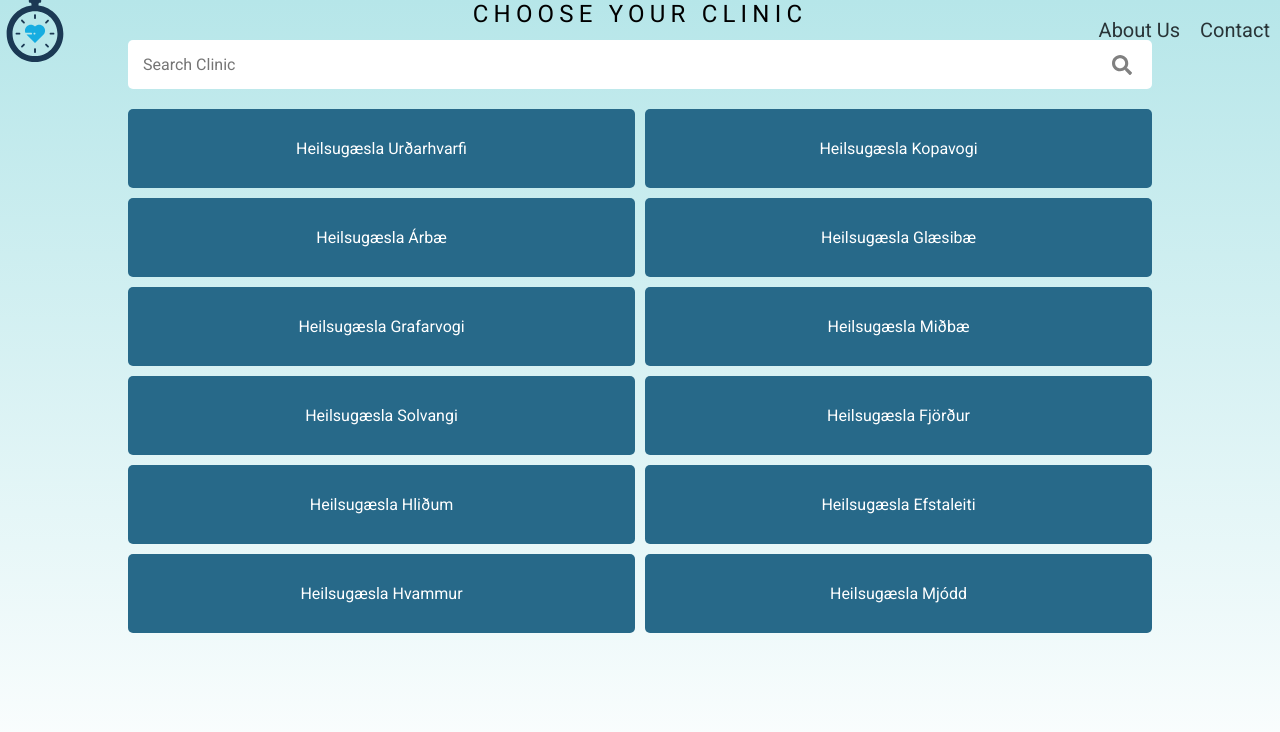
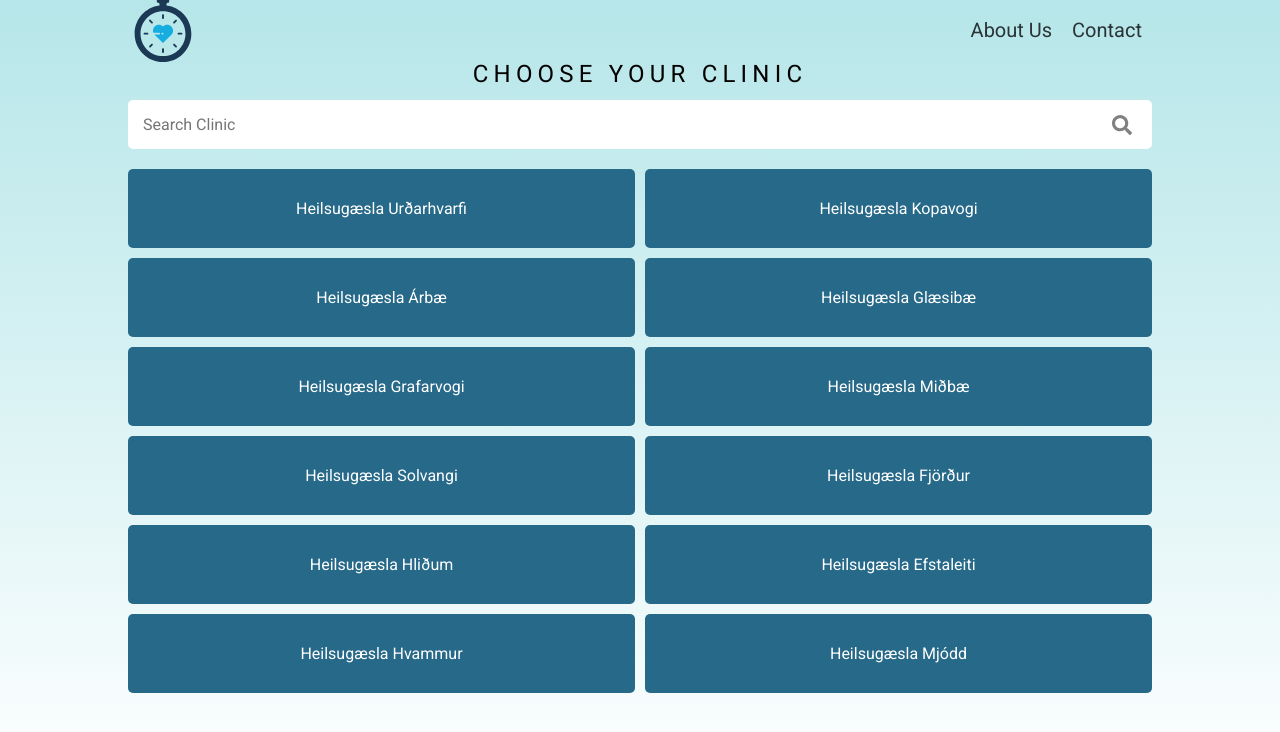
Before and after one commit to peturjack/hopverkefni-the-rejects, a React (Vite) app: page / in a window 1280 px wide. Shown: the top 732 px of the page. Built offline with nearby package versions, Linux system fonts and the light colour scheme.

Commit message:
fixing navbar position. Put ContentWrapper around all content in app.tsx

```diff
--- a/src/App.tsx
+++ b/src/App.tsx
@@ -4,18 +4,21 @@ import {useState} from "react";
 import ChooseClinic from './components/choseClinic/ChooseClinic';
 import { Burger, Menu, Navbar, Logo } from './components/navbar'
 import "./index.css"
+import { ContentWrapper } from './components/ContentWrapper';
 
 function App () {
   const[open, setOpen] = React.useState(false)
 
   return (
     <>
+    <ContentWrapper>
       <Navbar>
         <Logo />
         <Burger open={open} setOpen={setOpen} />
         <Menu open={open} />
       </Navbar>
       <ChooseClinic />
+    </ContentWrapper>
     </>
   )
 }
--- a/src/components/choseClinic/ChooseClinic.tsx
+++ b/src/components/choseClinic/ChooseClinic.tsx
@@ -1,7 +1,6 @@
 
 import { Boxes, Clinics } from './Boxes';
 import { BoxWrapper } from './BoxWrapper';
-import { ContentWrapper } from '../ContentWrapper';
 import { Searchbar, SearchbarWrapper, SearchbarIcon } from './Searchbar';
 import {useState} from "react";
 
@@ -13,7 +12,6 @@ import {useState} from "react";
 
   return (
     <>
-    <ContentWrapper>
       <h1 style={{fontWeight:"500" ,letterSpacing: ".52rem", textAlign: "center", marginBottom:"1.2rem"}}>CHOOSE YOUR CLINIC</h1>
       <SearchbarWrapper>
       <Searchbar onChange={(e) => setSearch(e.target.value)} placeholder='Search Clinic'></Searchbar> <SearchbarIcon></SearchbarIcon>
@@ -28,7 +26,6 @@ import {useState} from "react";
         )
       })}
       </BoxWrapper>
-      </ContentWrapper>
     </>
   )
 }
--- a/src/components/navbar/Burger.styled.tsx
+++ b/src/components/navbar/Burger.styled.tsx
@@ -7,9 +7,6 @@ interface Props {
 export const StyledBurger = styled.button<Props>`
   width: 1.5rem;
   height: 1.5rem;
-  top: 15px;
-  right: 20px;
-  z-index: 20;
   display: none;
   border: none;
   cursor: pointer;
@@ -23,6 +20,7 @@ export const StyledBurger = styled.button<Props>`
     display: flex;
     justify-content: space-around;
     flex-flow: column nowrap;
+    z-index: 20;
   }
 
   div {
--- a/src/components/navbar/Menu.styled.tsx
+++ b/src/components/navbar/Menu.styled.tsx
@@ -21,6 +21,7 @@ export const StyledMenu = styled.nav<Props>`
   @media (max-width: 768px) {
     flex-flow: column wrap;
     background-color: #9FC7D1;
+    z-index: 10;
     position: fixed;
     transform: ${({ open }) => open ? 'translateX(0)' : 'translateX(100%)'};
     top: 0;
--- a/src/components/navbar/Navbar.styled.tsx
+++ b/src/components/navbar/Navbar.styled.tsx
@@ -1,7 +1,6 @@
 import styled from "styled-components";
 
 export const StyledNav = styled.div`
-    position: absolute;
     width: 100%;
     height: 6rem;
     display: flex;
```
